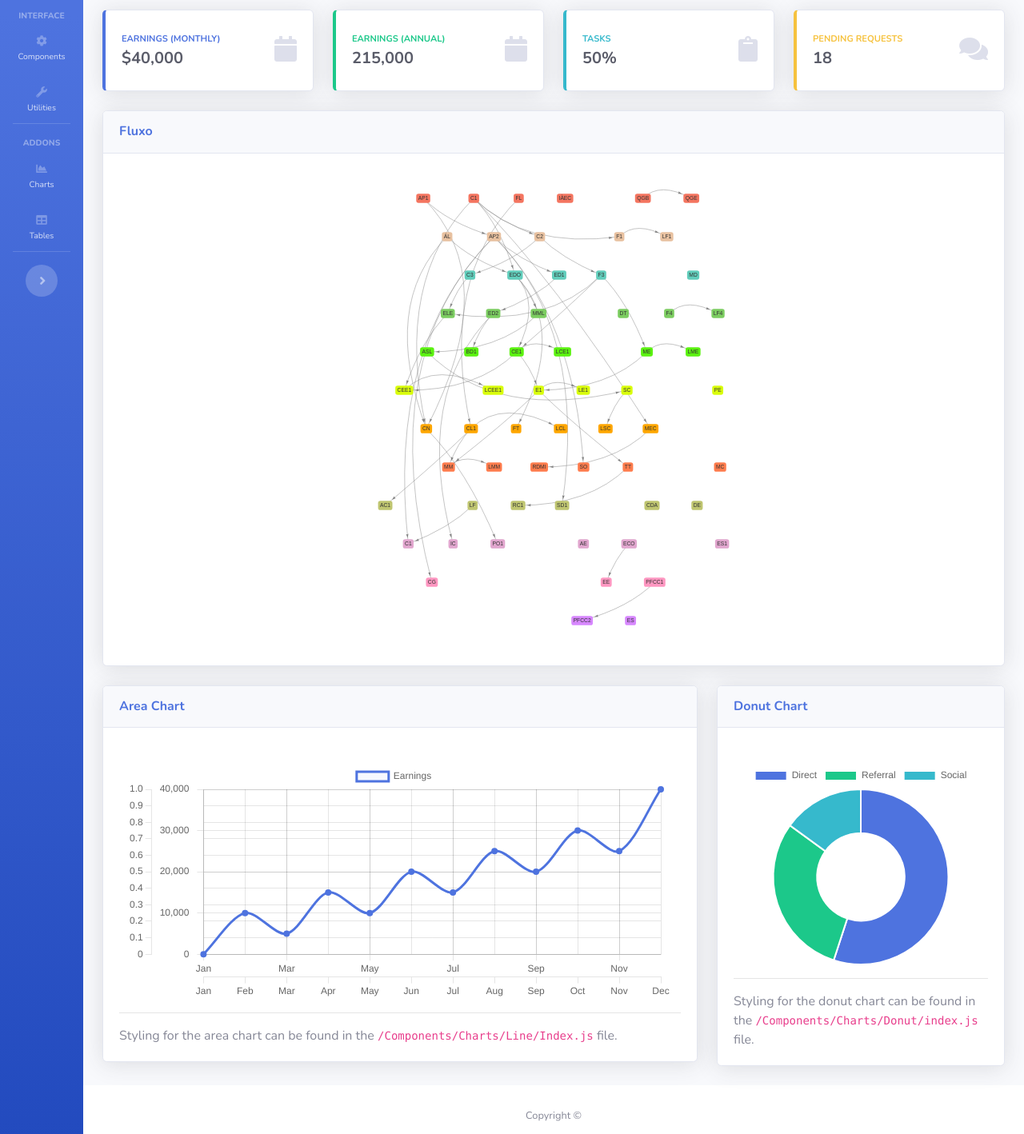
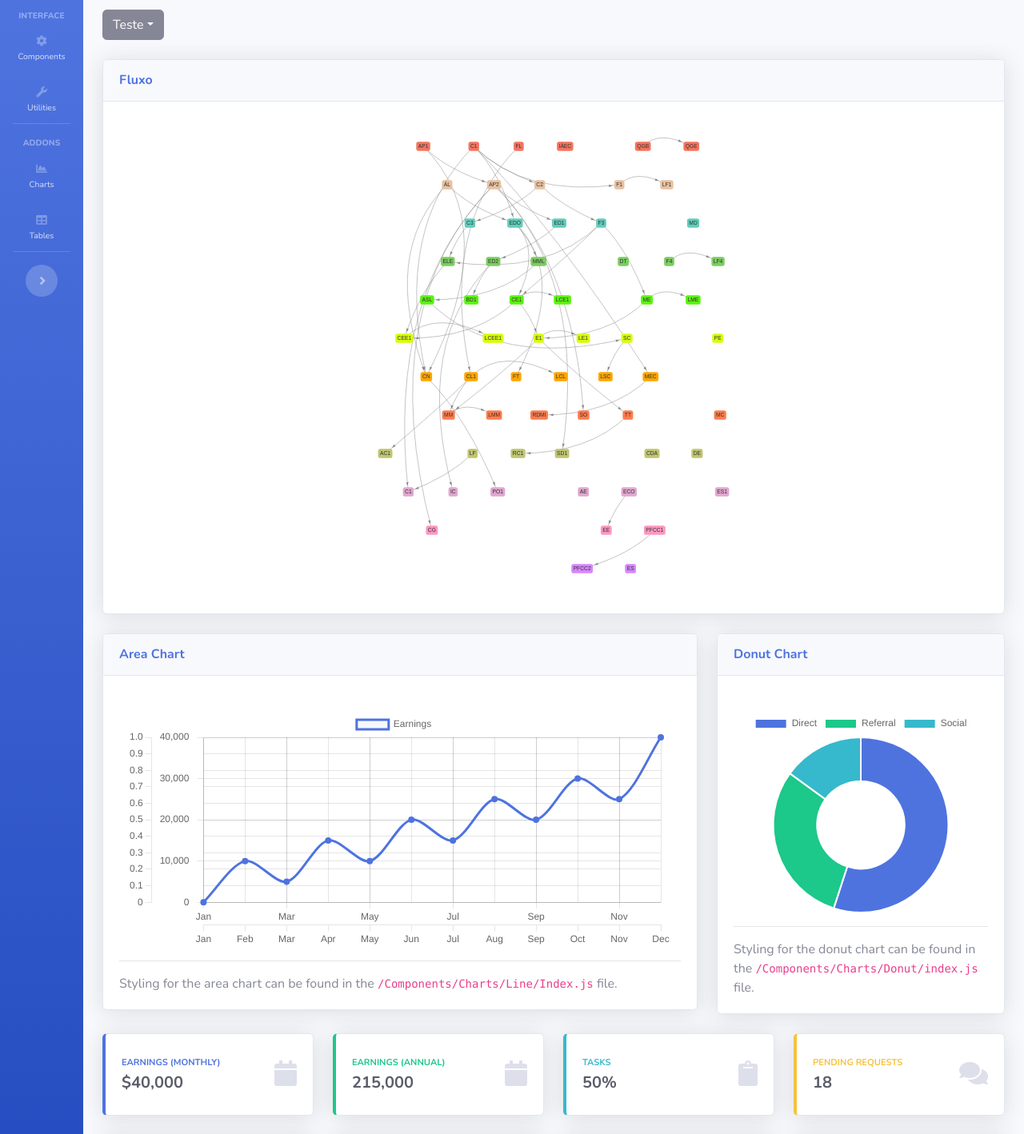
Before and after one commit to pa-tiq/uniadmin, a React (Create React App) app: page /dashboard in a window 1280 px wide. Shown: the part 140-1558 px from the top of the page at 80% size. Built offline with nearby package versions, Linux system fonts and the light colour scheme.

Commit message:
collapsable button

```diff
--- /dev/null
+++ b/src/components/Buttons/Dropdown.js
@@ -0,0 +1,62 @@
+import { useEffect, useState } from 'react';
+import useComponentVisible from '../../util/useComponentVisible';
+
+const Dropdown = ({ title, children }) => {
+
+    const { ref, isComponentVisible, setIsComponentVisible } =
+      useComponentVisible(true);
+
+    const [show, setShow] = useState(false);
+
+    const handleClick = () => {
+      const newValue = !show;
+      if (newValue) {
+        setIsComponentVisible(true);
+      }
+      setShow(newValue);
+    };
+
+    useEffect(() => {
+      if (!isComponentVisible) {
+        setShow(false);
+      }
+    }, [isComponentVisible]);
+
+  return (
+    <div class='dropdown mb-4' ref={ref}>
+      <button
+        onClick={handleClick}
+        class='btn btn-secondary dropdown-toggle'
+        type='button'
+        id='dropdownMenuButton'
+        data-toggle='dropdown'
+        aria-haspopup='true'
+        aria-expanded={show ? 'true' : 'false'}
+      >
+        {title}
+      </button>
+      {show ? (
+        <div
+          class='dropdown-menu show'
+          aria-labelledby='dropdownMenuButton'
+          style={{
+            position: 'absolute',
+            transform: 'translate3d(0px, 37px, 0px)',
+            top: '0px',
+            left: '0px',
+            willChange: 'transform',
+          }}
+          x-placement='bottom-start'
+        >
+          {children}
+        </div>
+      ) : (
+        <div class='dropdown-menu' aria-labelledby='dropdownMenuButton'>
+          {children}
+        </div>
+      )}
+    </div>
+  );
+};
+
+export default Dropdown;
--- a/src/components/Cards/Collapse/index.js
+++ b/src/components/Cards/Collapse/index.js
@@ -1,33 +1,35 @@
-import React, { Component } from 'react';
+import { useState } from 'react';
 
-class CardCollapse extends Component {
-    constructor(props) {
-        super(props)
-        this.state = {
-            title: ''
-        }
+const CardCollapse = ({ title, children }) => {
+
+const [show, setShow] = useState(false);
+
+const handleClick = () => {
+    const newValue = !show;
+    setShow(newValue);
 }
 
-    componentDidMount() {
-        this.setState({ title: this.props.title ? this.props.title : 'Basic Card Example' });
-    this.setState({ body: this.props.body ? this.props.body : "This is a collapsable card example using Bootstrap's built in collapse functionality. <strong>Click on the card header</strong> to see the card body collapse and expand!" })
-    }
-    render() {
   return (
-            <div className="card shadow mb-4">
+    <div className='card shadow mb-4' onClick={handleClick}>
       {/* <!-- Card Header - Accordion --> */}
-                <a href="#collapseCardExample" className="d-block card-header py-3" data-toggle="collapse" role="button" aria-expanded="true" aria-controls="collapseCardExample">
-                    <h6 className="m-0 font-weight-bold text-primary">{this.state.title}</h6>
+      <a
+        href='#collapseCardExample'
+        className={`d-block card-header py-3 ${!show && 'collapsed'}`}
+        data-toggle='collapse'
+        role='button'
+        aria-expanded={show? 'true' : 'false'}
+        aria-controls='collapseCardExample'
+      >
+        <h6 className='m-0 font-weight-bold text-primary'>
+          {title ? title : 'Basic Card Example'}
+        </h6>
       </a>
       {/* <!-- Card Content - Collapse --> */}
-                <div className="collapse show" id="collapseCardExample">
-                    <div className="card-body">
-                        {this.props.children}
+      <div className={`collapse ${show && 'show'}`} id='collapseCardExample'>
+        <div className='card-body'>{children}</div>
       </div>
     </div>
-            </div>
-        )
-    }
-}
+  );
+};
 
 export default CardCollapse;
--- a/src/components/Cards/Dropdown/index.js
+++ b/src/components/Cards/Dropdown/index.js
@@ -1,43 +1,57 @@
-import React, { Component } from 'react';
+import { useState } from 'react';
 
-class CardDropdown extends Component {
-  constructor(props) {
-    super(props)
-    this.state = {
-      title: ''
-    }
-  }
+const CardDropdown = ({ title, children }) => {
 
-  componentDidMount() {
-    this.setState({ title: this.props.title ? this.props.title : 'Card'});
+const [show, setShow] = useState(false);
+
+const handleClick = () => {
+    const newValue = !show;
+    setShow(newValue);
 }
 
-render() {
+
   return (
-    <div className="card shadow mb-4">
+    <div className='card shadow mb-4' onClick={handleClick}>
       {/* <!-- Card Header - Dropdown --> */}
-      <div className="card-header py-3 d-flex flex-row align-items-center justify-content-between">
-        <h6 className="m-0 font-weight-bold text-primary">{this.state.title}</h6>
-        <div className="dropdown no-arrow">
-          <a className="dropdown-toggle" href="#" role="button" id="dropdownMenuLink" data-toggle="dropdown" aria-haspopup="true" aria-expanded="false">
-            <i className="fas fa-ellipsis-v fa-sm fa-fw text-gray-400"></i>
+      <div className='card-header py-3 d-flex flex-row align-items-center justify-content-between'>
+        <h6 className='m-0 font-weight-bold text-primary'>
+          {title}
+        </h6>
+        <div className='dropdown no-arrow'>
+          <a
+            className='dropdown-toggle'
+            href='#'
+            role='button'
+            id='dropdownMenuLink'
+            data-toggle='dropdown'
+            aria-haspopup='true'
+            aria-expanded={show? 'true' : 'false'}
+          >
+            <i className='fas fa-ellipsis-v fa-sm fa-fw text-gray-400'></i>
           </a>
-          <div className="dropdown-menu dropdown-menu-right shadow animated--fade-in" aria-labelledby="dropdownMenuLink">
-            <div className="dropdown-header">Dropdown Header:</div>
-            <a className="dropdown-item" href="#">Action</a>
-            <a className="dropdown-item" href="#">Another action</a>
-            <div className="dropdown-divider"></div>
-            <a className="dropdown-item" href="#">Something else here</a>
+          <div
+            className='dropdown-menu dropdown-menu-right shadow animated--fade-in'
+            aria-labelledby='dropdownMenuLink'
+          >
+            <div className='dropdown-header'>Dropdown Header:</div>
+            <a className='dropdown-item' href='#'>
+              Action
+            </a>
+            <a className='dropdown-item' href='#'>
+              Another action
+            </a>
+            <div className='dropdown-divider'></div>
+            <a className='dropdown-item' href='#'>
+              Something else here
+            </a>
           </div>
         </div>
       </div>
       {/* <!-- Card Body --> */}
-      <div className="card-body">
-        {this.props.children}
-      </div>
+      <div className='card-body'>{this.props.children}</div>
     </div>
-  )
-}
+  );
+
 }
 
 export default CardDropdown;
--- a/src/pages/Dashboard/Dashboard.js
+++ b/src/pages/Dashboard/Dashboard.js
@@ -9,10 +9,11 @@ import ChartDonut from '../../components/Charts/Donut/Donut';
 import ChartLine from '../../components/Charts/Line/Line';
 import PageHeading from '../../components/PageHeading';
 import NetworkVis from '../../components/Graphs/NetworkVis';
+import CardCollapse from '../../components/Cards/Collapse';
+import Dropdown from '../../components/Buttons/Dropdown';
 
 class Dashboard extends Component {
-
-  constructor(props){
+  constructor(props) {
     super();
     document.getElementById('body').className = 'page-top';
   }
@@ -39,6 +40,36 @@ class Dashboard extends Component {
                 {/* <!-- Page Heading --> */}
 
                 <PageHeading title='Dashboard' />
+
+                <div className='row'>
+                  <div class='col-lg-3'>
+                    <Dropdown title={'Teste'}>
+                      <a class='dropdown-item' href='#'>
+                        Action
+                      </a>
+                      <a class='dropdown-item' href='#'>
+                        Another action
+                      </a>
+                      <a class='dropdown-item' href='#'>
+                        Something else here
+                      </a>
+                    </Dropdown>
+                  </div>
+                </div>
+
+                <div className='row'>
+                  <div className='col-xl-12 col-lg-12'>
+                    <NetworkVis />
+                  </div>
+                </div>
+                <div className='row'>
+                  <div className='col-xl-8 col-lg-6'>
+                    <ChartLine />
+                  </div>
+                  <div className='col-xl-4 col-lg-6'>
+                    <ChartDonut />
+                  </div>
+                </div>
 
                 {/* <!-- Content Row --> */}
                 <div className='row'>
@@ -71,16 +102,37 @@ class Dashboard extends Component {
                   />
                 </div>
                 <div className='row'>
-                  <div className='col-xl-12 col-lg-12'>
-                    <NetworkVis />
+                  <div class='col-lg-3'>
+                    <CardCollapse title='Unidade'>
+                      This is a collapsable card example using Bootstrap's built
+                      in collapse functionality.{' '}
+                      <strong>Click on the card header</strong> to see the card
+                      body collapse and expand!
+                    </CardCollapse>
                   </div>
-                </div>
-                <div className='row'>
-                  <div className='col-xl-8 col-lg-6'>
-                    <ChartLine />
+                  <div class='col-lg-3'>
+                    <CardCollapse title='Curso'>
+                      This is a collapsable card example using Bootstrap's built
+                      in collapse functionality.{' '}
+                      <strong>Click on the card header</strong> to see the card
+                      body collapse and expand!
+                    </CardCollapse>
                   </div>
-                  <div className='col-xl-4 col-lg-6'>
-                    <ChartDonut />
+                  <div class='col-lg-3'>
+                    <CardCollapse title='Período'>
+                      This is a collapsable card example using Bootstrap's built
+                      in collapse functionality.{' '}
+                      <strong>Click on the card header</strong> to see the card
+                      body collapse and expand!
+                    </CardCollapse>
+                  </div>
+                  <div class='col-lg-3'>
+                    <CardCollapse title='Pesquisar'>
+                      This is a collapsable card example using Bootstrap's built
+                      in collapse functionality.{' '}
+                      <strong>Click on the card header</strong> to see the card
+                      body collapse and expand!
+                    </CardCollapse>
                   </div>
                 </div>
               </div>
```
Lines whose indentation alone changed are shown as unchanged.
